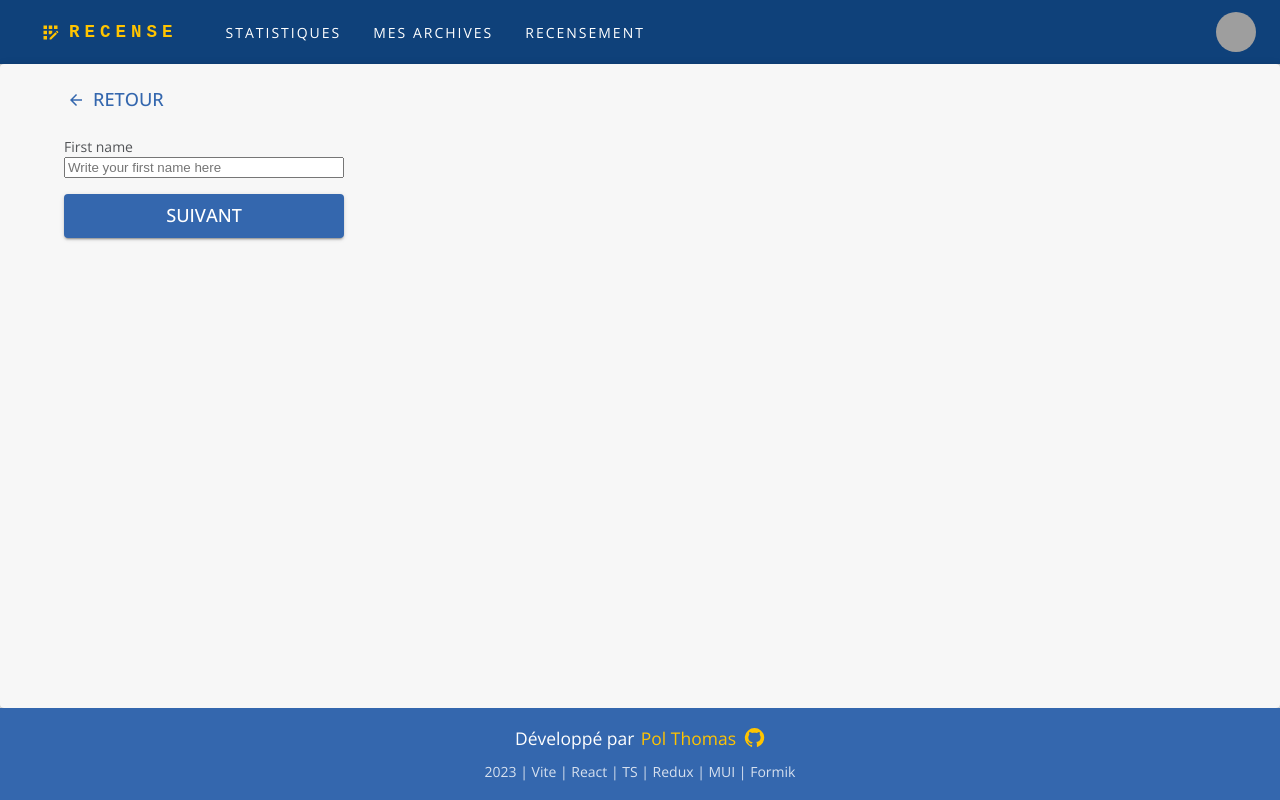
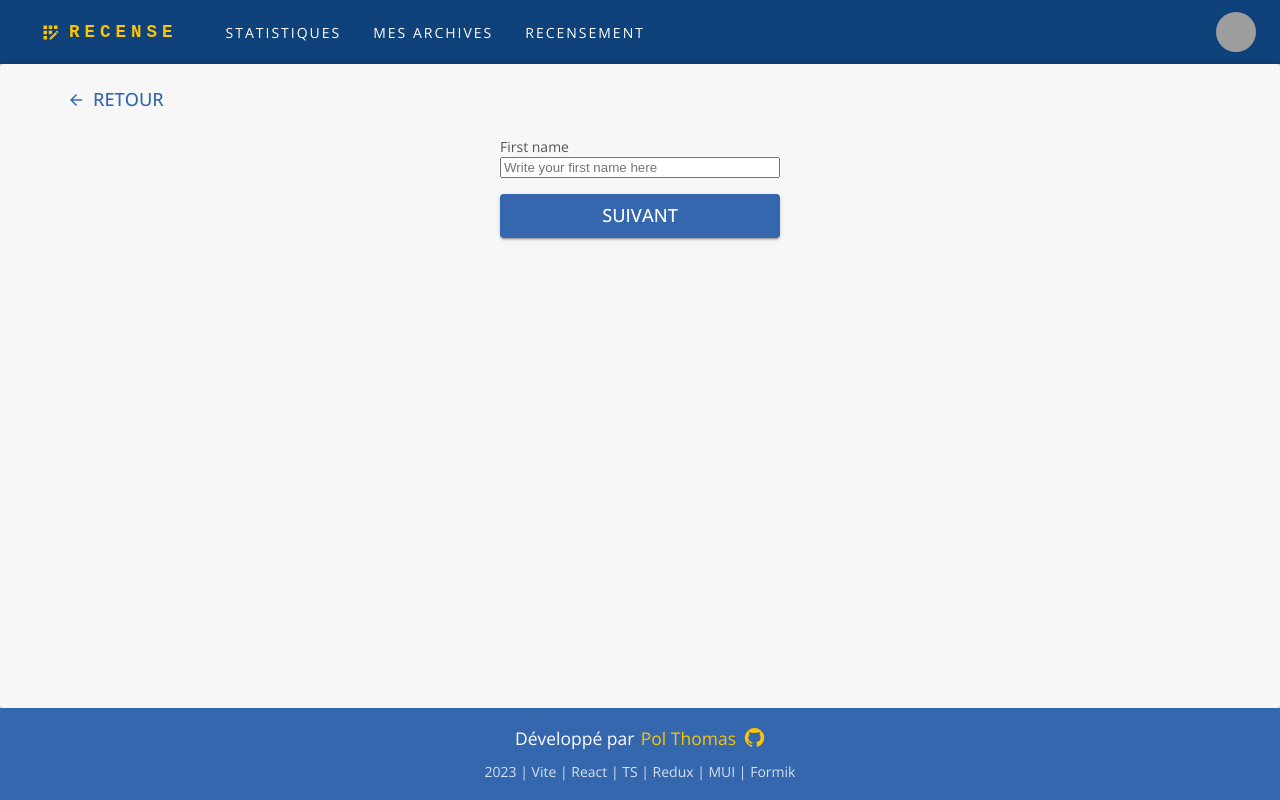
Before and after one commit to PolThm/recense, a React (Vite) app: page /new-census in a window 1280 px wide. Both pictures are taken after a click on the button "COMMENCER". Built offline with nearby package versions, Linux system fonts and the light colour scheme; grey boxes are pictures that could not be loaded.

Commit message:
Add CensusSummary.tsx

```diff
--- a/src/components/ArchiveModal.tsx
+++ b/src/components/ArchiveModal.tsx
@@ -12,6 +12,7 @@ import {
 } from '@mui/material';
 import { FC } from 'react';
 
+import CensusSummary from '@/components/CensusSummary';
 import { Census } from '@/types/interfaces';
 
 type Props = {
@@ -21,30 +22,6 @@ type Props = {
 };
 
 const ArchiveModal: FC<Props> = ({ census, isOpen, handleClose }) => {
-  const { date, contact, profile, lodging } = census;
-
-  const createData = (
-    categoryName: string,
-    userInfo: string | number | null | undefined
-  ) => {
-    return { categoryName, userInfo };
-  };
-
-  const rows = [
-    createData('Prénom', contact.firstName),
-    createData('Nom', contact.lastName),
-    createData('Courriel', contact.mail),
-    createData('Téléphone', contact.phone),
-    createData('Âge', profile.age),
-    createData('Genre', profile.gender),
-    createData('Situation', profile.situation),
-    createData('Éducation', profile.education),
-    createData('Revenu', profile.income),
-    createData('Type de logement', lodging.type),
-    createData('Emplacement', lodging.location),
-    createData('Nombre de résident(s)', lodging.residents),
-  ];
-
   return (
     <Modal open={isOpen} onClose={handleClose}>
       <Box
@@ -64,31 +41,15 @@ const ArchiveModal: FC<Props> = ({ census, isOpen, handleClose }) => {
             display: 'flex',
             justifyContent: 'space-between',
             alignItems: 'center',
+            mb: 2,
           }}
         >
-          <Typography>{date}</Typography>
+          <Typography>{census.date}</Typography>
           <IconButton onClick={handleClose}>
             <CloseIcon />
           </IconButton>
         </Box>
-
-        <TableContainer sx={{ mt: 2 }}>
-          <Table size="small" aria-label="contact table">
-            <TableBody>
-              {rows.map((row) => (
-                <TableRow
-                  key={row.categoryName}
-                  sx={{ '&:last-child td, &:last-child th': { border: 0 } }}
-                >
-                  <TableCell component="th" scope="row">
-                    {row.categoryName}
-                  </TableCell>
-                  <TableCell align="right">{row.userInfo}</TableCell>
-                </TableRow>
-              ))}
-            </TableBody>
-          </Table>
-        </TableContainer>
+        <CensusSummary census={census} />
       </Box>
     </Modal>
   );
--- /dev/null
+++ b/src/components/CensusSummary.tsx
@@ -0,0 +1,63 @@
+import {
+  Table,
+  TableBody,
+  TableCell,
+  TableContainer,
+  TableRow,
+} from '@mui/material';
+import { FC } from 'react';
+
+import { Census } from '@/types/interfaces';
+
+type Props = {
+  census: Census;
+};
+
+const CensusSummary: FC<Props> = ({ census }) => {
+  const { contact, profile, lodging } = census;
+
+  const createData = (
+    categoryName: string,
+    userInfo: string | number | null | undefined
+  ) => {
+    if (!userInfo) return { categoryName, userInfo: 'Non renseigné' };
+    return { categoryName, userInfo };
+  };
+
+  const rows = [
+    createData('Prénom', contact.firstName),
+    createData('Nom', contact.lastName),
+    createData('Courriel', contact.mail),
+    createData('Téléphone', contact.phone),
+    createData('Âge', profile.age),
+    createData('Genre', profile.gender),
+    createData('Situation', profile.situation),
+    createData('Éducation', profile.education),
+    createData('Revenu', profile.income),
+    createData('Type de logement', lodging.type),
+    createData('Emplacement', lodging.location),
+    createData('Nombre de résident(s)', lodging.residents),
+  ];
+
+  return (
+    <TableContainer>
+      <Table size="small" aria-label="contact table">
+        <TableBody>
+          {rows.map((row) => (
+            <TableRow
+              key={row.categoryName}
+              sx={{ '&:last-child td, &:last-child th': { border: 0 } }}
+            >
+              <TableCell component="th" scope="row">
+                {row.categoryName}
+              </TableCell>
+              <TableCell align="right">{row.userInfo}</TableCell>
+            </TableRow>
+          ))}
+        </TableBody>
+      </Table>
+    </TableContainer>
+  );
+};
+
+export default CensusSummary;
--- a/src/components/census-forms/CensusFormSummary.tsx
+++ b/src/components/census-forms/CensusFormSummary.tsx
@@ -1,12 +1,26 @@
+import { Box, Typography } from '@mui/material';
 import { FC, useState } from 'react';
 
-type Props = {};
+import CensusSummary from '@/components/CensusSummary';
+import { Census } from '@/types/interfaces';
 
-const CensusFormSummary: FC<Props> = ({}) => {
+type Props = {
+  census: Census;
+};
+
+const CensusFormSummary: FC<Props> = ({ census }) => {
   const [checked, setChecked] = useState(false);
 
   return (
-    <form>
+    <>
+      <Typography variant="h2" component="h1">
+        Récapitulatif
+      </Typography>
+      <Box sx={{ width: 500, my: 3 }}>
+        <CensusSummary census={census} />
+      </Box>
+
+      <Box sx={{ display: 'flex', alignItems: 'center' }}>
         <input
           type="checkbox"
           id="confirm"
@@ -17,7 +31,8 @@ const CensusFormSummary: FC<Props> = ({}) => {
         <label htmlFor="confirm">
           L'utilisateur confirme d'envoyer ses données
         </label>
-    </form>
+      </Box>
+    </>
   );
 };
 
--- a/src/pages/NewCensusPage.tsx
+++ b/src/pages/NewCensusPage.tsx
@@ -78,7 +78,14 @@ const NewCensusPage: FC = () => {
       ) : (
         <Container>
           <BackButton onClick={() => setCurrentScreen(currentScreen - 1)} />
-          <Box sx={{ my: 2 }}>
+          <Box
+            sx={{
+              my: 2,
+              display: 'flex',
+              flexDirection: 'column',
+              alignItems: 'center',
+            }}
+          >
             {currentScreen === Contact && (
               <CensusFormContact
                 firstName={contact.firstName}
@@ -87,14 +94,16 @@ const NewCensusPage: FC = () => {
             )}
             {currentScreen === Profile && <CensusFormProfile />}
             {currentScreen === Lodging && <CensusFormLodging />}
-            {currentScreen === Summary && <CensusFormSummary />}
+            {currentScreen === Summary && <CensusFormSummary census={census} />}
+            <Box sx={{ mt: 2 }}>
+              <NextButton
+                onClick={next}
+                isDisabled={currentScreen === Summary && consent}
+              >
+                {currentScreen === Summary ? 'Envoyer' : 'Suivant'}
+              </NextButton>
+            </Box>
           </Box>
-          <NextButton
-            onClick={next}
-            isDisabled={currentScreen === Summary && consent}
-          >
-            {currentScreen === Summary ? 'Envoyer' : 'Suivant'}
-          </NextButton>
         </Container>
       )}
     </Box>
```
Lines whose indentation alone changed are shown as unchanged.
